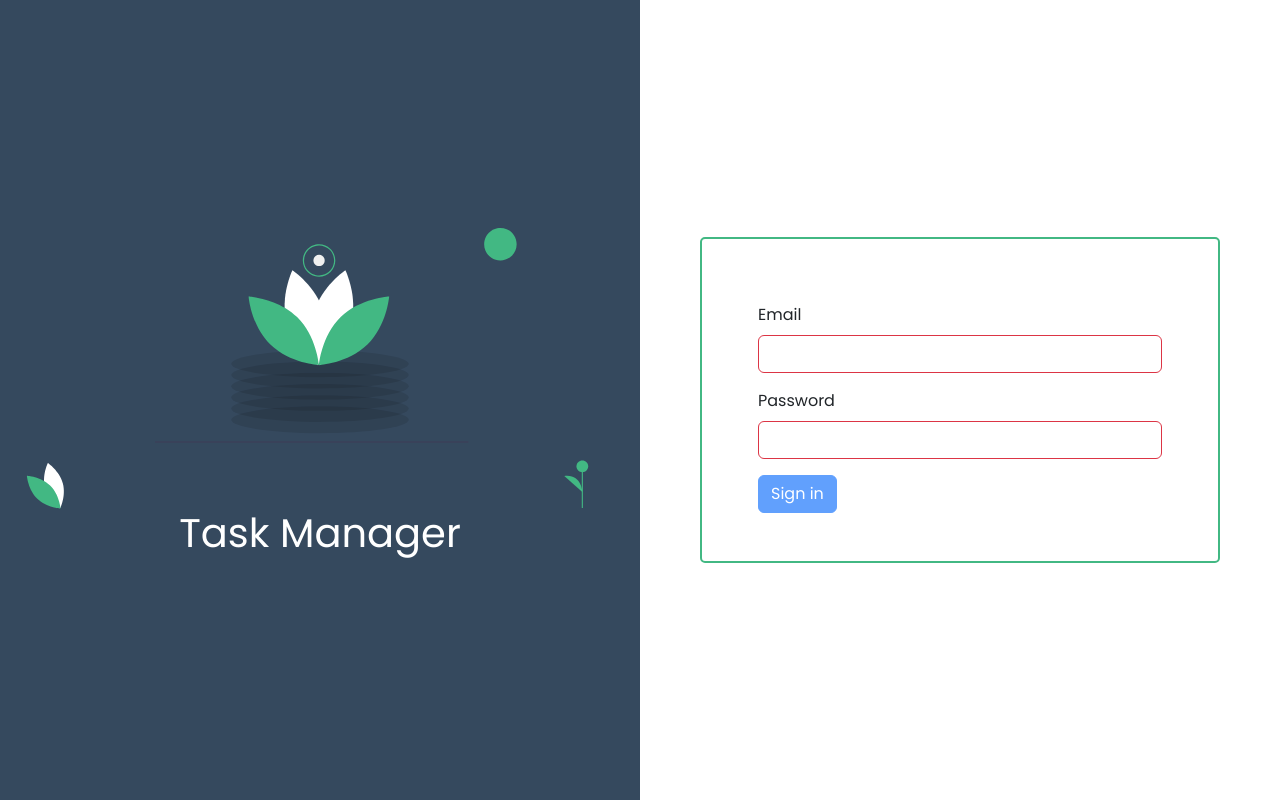
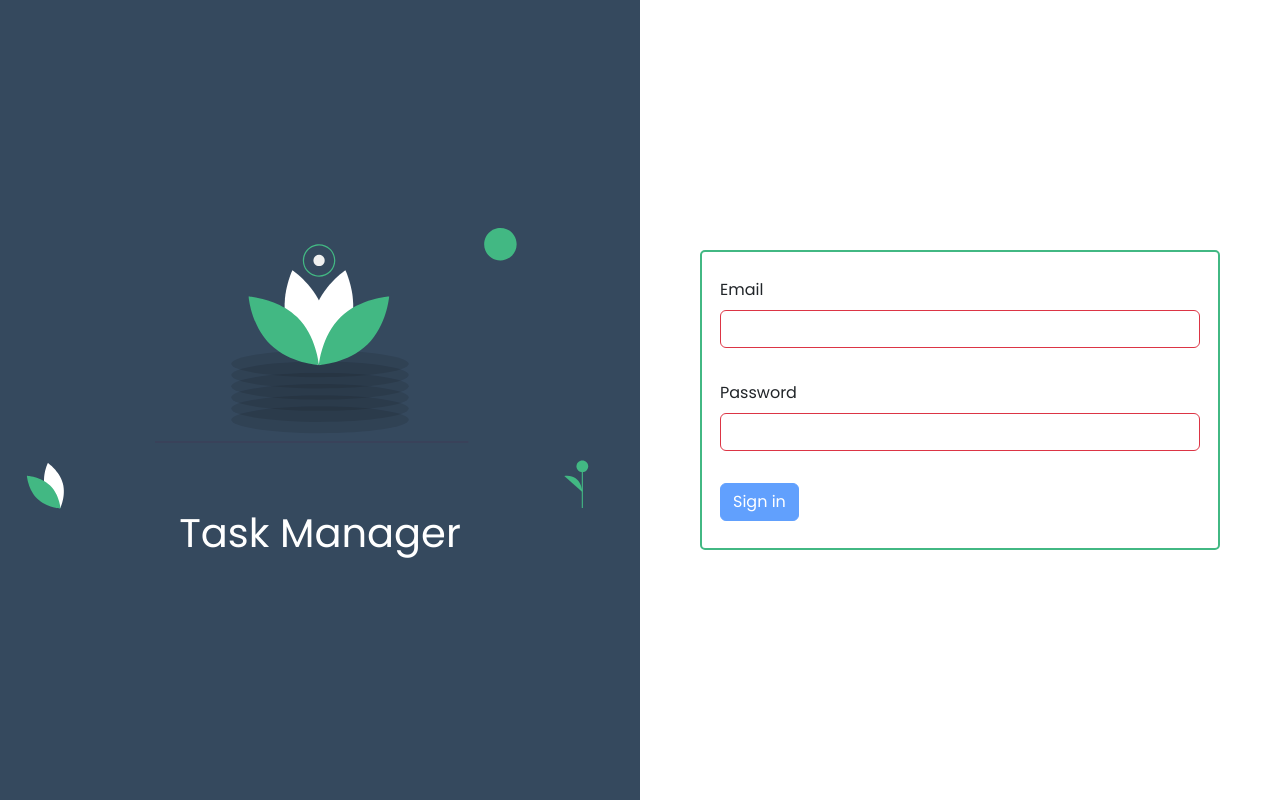
Before and after one commit to Eltonomwega/solutech, a Vue app in the folder solutech-frontend/: page /login in a window 1280 px wide. Built offline with nearby package versions, Linux system fonts and the light colour scheme.

Commit message:
Fix: container padding

```diff
--- a/solutech-frontend/src/components/TaskForm.vue
+++ b/solutech-frontend/src/components/TaskForm.vue
@@ -177,6 +177,6 @@ export default {
 <style scoped>
 .container {
   max-width: 600px;
-  padding: 10px;
+  padding: 10px !important;
 }
 </style>
--- a/solutech-frontend/src/views/LoginView.vue
+++ b/solutech-frontend/src/views/LoginView.vue
@@ -93,7 +93,7 @@ export default {
 
 <style scoped>
 .container {
-  padding: 10px;
+  padding: 10px !important;
 }
 .info {
   background-color: #35495e;
```
